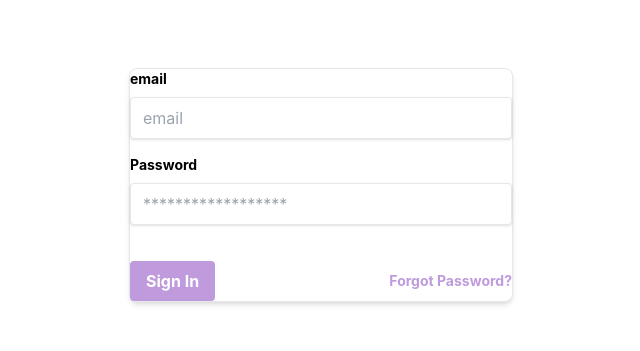
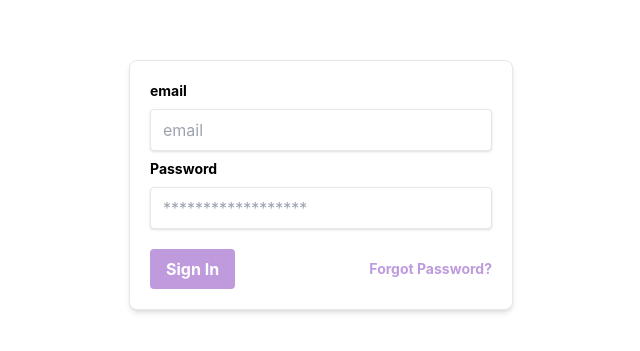
Before and after one commit to tmdqls2257/NextNestBlog-Client, a Next.js app: page /blogs/login in a window 1280 px wide. Shown: the part 215-566 px from the top of the page, without its empty margins (319-959 px from the left). Built offline with nearby package versions, Linux system fonts and the light colour scheme; no server answers.

Commit message:
💄 mb to space

```diff
--- a/elements/logInForm/LogInForm.tsx
+++ b/elements/logInForm/LogInForm.tsx
@@ -34,8 +34,8 @@ const LogInForm = () => {
   // };
 
   return (
-    <Card style="absolute_center">
-      <div className="mb-4">
+    <Card style="absolute_center space-y-2 p-5">
+      <div>
         <label
           className="block text-grey-darker text-sm font-bold mb-2"
           htmlFor="email"
@@ -51,7 +51,7 @@ const LogInForm = () => {
           onBlur={onChangeAccount}
         />
       </div>
-      <div className="mb-6">
+      <div>
         <label
           className="block text-grey-darker text-sm font-bold mb-2"
           htmlFor="password"
```
